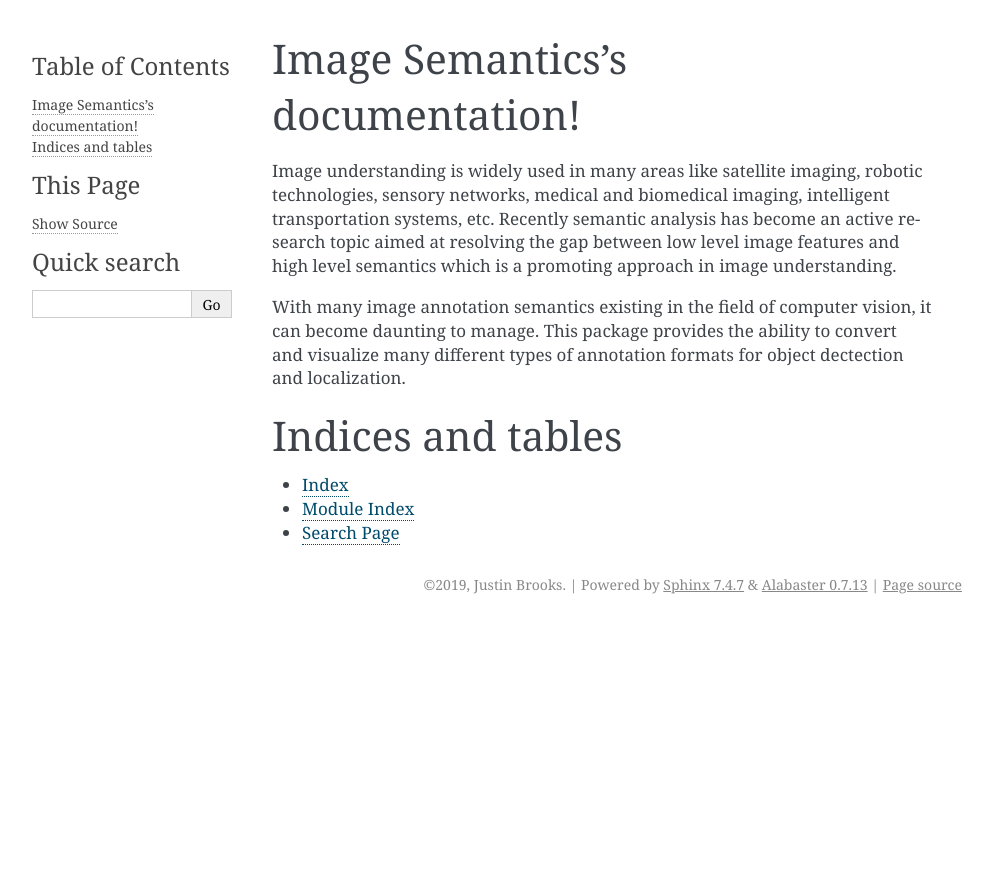
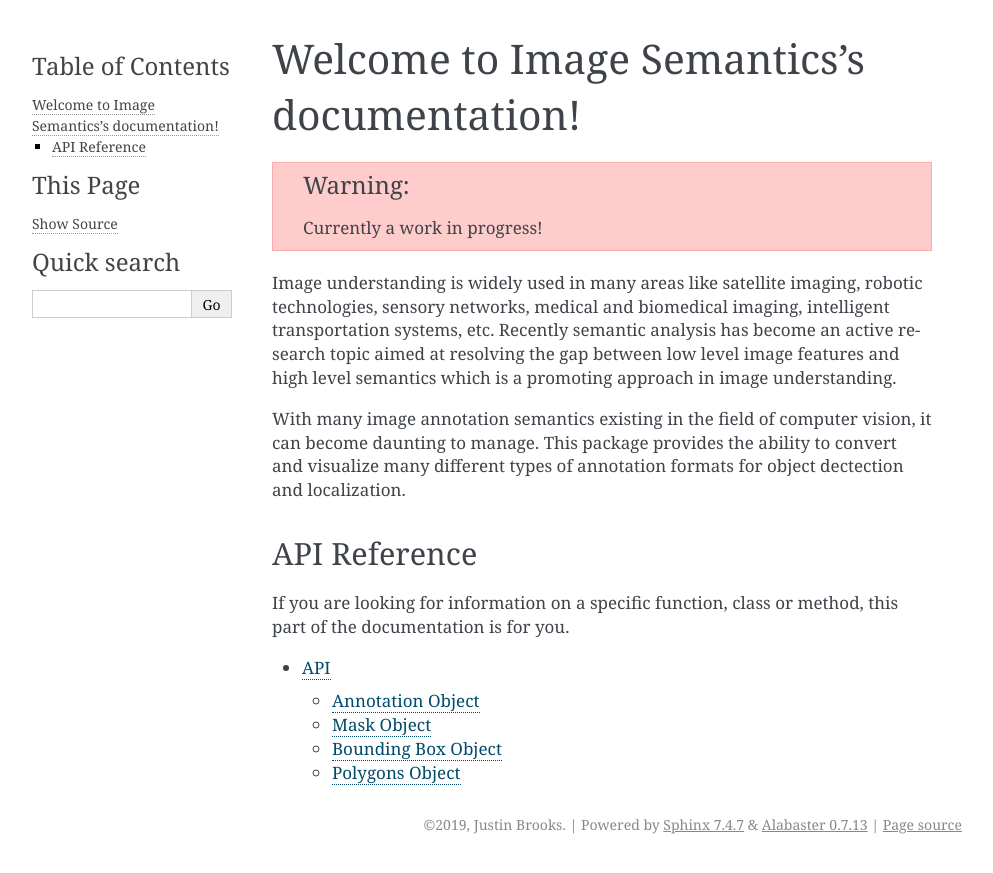
Before and after one commit to jsbroks/imantics, a Sphinx documentation site: the page built from docs/index.rst, in a window 1280 px wide. Shown: the top 873 px of the page, without its empty margins (148-1141 px from the left). Built offline with Sphinx 7.4.7, drawn with Linux system fonts in a browser that asks for light colours.

Commit message:
Updated docs

```diff
--- a/docs/api.rst
+++ b/docs/api.rst
@@ -1,5 +1,7 @@
-Annotations
-===========
+.. api
+
+API
+===
 
 .. module:: imantics
 
--- a/docs/index.rst
+++ b/docs/index.rst
@@ -1,7 +1,12 @@
-.. Image Semantics documentation master file
+.. rst-class:: hide-header
 
-Image Semantics's documentation!
+.. rst-class:: hide-header
+
+Welcome to Image Semantics's documentation!
 ===========================================
+
+.. warning::
+    Currently a work in progress!
 
 Image understanding is widely used in many areas like satellite imaging,
 robotic technologies, sensory networks, medical and biomedical imaging,
@@ -15,16 +20,13 @@ it can become daunting to manage. This package provides the ability to convert
 and visualize many different types of annotation formats for object dectection
 and localization.
 
+API Reference
+-------------
+
+If you are looking for information on a specific function, class or
+method, this part of the documentation is for you.
 
 .. toctree::
    :maxdepth: 2
-   :caption: Contents:
 
-
-
-Indices and tables
-==================
-
-* :ref:`genindex`
-* :ref:`modindex`
-* :ref:`search`
+   api
--- a/docs/runtime.txt
+++ /dev/null
@@ -1 +0,0 @@
-3.5
```
